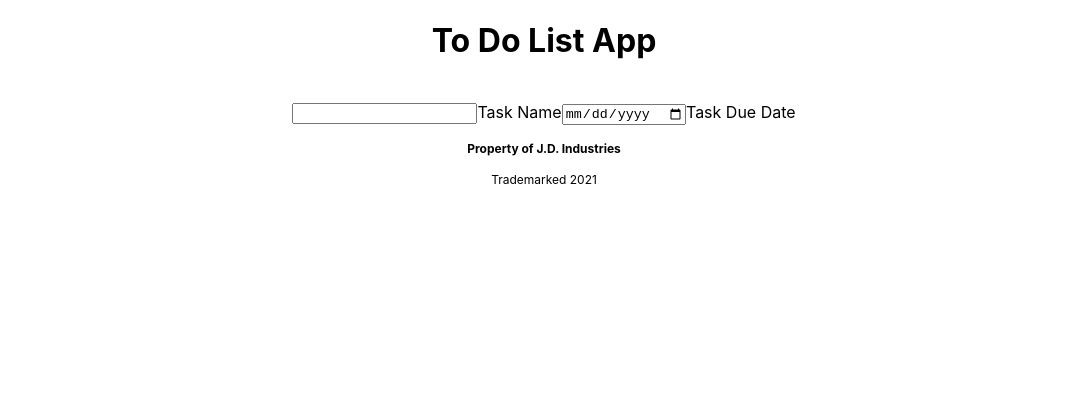
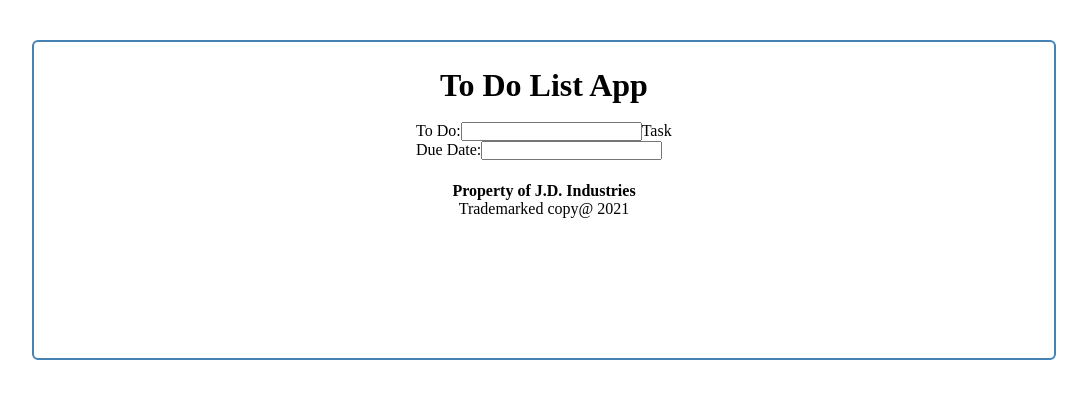
Before and after one commit to JDixon1995/To-Do-List-w-React, a React (Create React App) app: page / in a window 1280 px wide. Shown: the top 398 px of the page, without its empty margins (96-1183 px from the left). Built offline with nearby package versions, Linux system fonts and the light colour scheme.

Commit message:
added classNames to components, and styled for cleaner U/I.

```diff
--- a/src/App.css
+++ /dev/null
@@ -1,29 +0,0 @@
-.App {
-  text-align: center;
-}
-
-
-@media (prefers-reduced-motion: no-preference) {
-  .App-logo {
-    animation: App-logo-spin infinite 20s linear;
-  }
-}
-
-.App-header {
-  background-color: #282c34;
-  min-height: 100vh;
-  display: flex;
-  flex-direction: column;
-  align-items: center;
-  justify-content: center;
-  font-size: calc(10px + 2vmin);
-  color: white;
-}
-
-.App-link {
-  color: #61dafb;
-}
-
-#footer {
-  font-size: 0.75rem;
-}
--- a/src/App.js
+++ b/src/App.js
@@ -1,11 +1,10 @@
-import './App.css';
 import Header from './Header.js';
 import Form from './Form.js';
 import Footer from './Footer.js';
 
 function App() {
   return (
-    <div className="App">
+    <div className="container">
       <Header />
       <br />
       <Form />
--- a/src/Footer.js
+++ b/src/Footer.js
@@ -1,11 +1,9 @@
 const Footer = () => {
     return (
-        <div id="footer">
-            <footer>
+            <footer className="footer">
                 <h4>Property of J.D. Industries</h4>
-                <p>Trademarked 2021</p>
+                <p>Trademarked copy@ 2021</p>
             </footer>
-        </div>
     )
 }
 
--- a/src/Form.js
+++ b/src/Form.js
@@ -1,9 +1,11 @@
 const Form = () => {
     return (
-        <div>
+        <div className="form-div">
             <form>
-                <input type="text" />Task Name
-                <input type="date" />Task Due Date
+                <label>To Do:</label>
+                <input type="text" />
+                <label>Task Due Date:</label>
+                <input type="text" />
             </form>
         </div>
     )
--- a/src/Header.js
+++ b/src/Header.js
@@ -1,7 +1,7 @@
 const Header = () => {
     return (
         <div>
-            <header>
+            <header className="header">
                 <h1>To Do List App</h1>
             </header>
         </div>
--- a/src/index.css
+++ b/src/index.css
@@ -1,13 +1,38 @@
-body {
+* {
   margin: 0;
-  font-family: -apple-system, BlinkMacSystemFont, 'Segoe UI', 'Roboto', 'Oxygen',
-    'Ubuntu', 'Cantarell', 'Fira Sans', 'Droid Sans', 'Helvetica Neue',
-    sans-serif;
-  -webkit-font-smoothing: antialiased;
-  -moz-osx-font-smoothing: grayscale;
+  padding: 0;
+  box-sizing: border-box;
 }
 
-code {
-  font-family: source-code-pro, Menlo, Monaco, Consolas, 'Courier New',
-    monospace;
+.container {
+  max-width: 80vw;
+  margin: 40px auto;
+  min-height: 40vh;
+  padding: 25px;
+  border: 2px solid steelblue;
+  border-radius: 6px;
 }
+
+.header {
+  display: flex;
+  justify-content: center;
+  align-items: center;
+}
+
+.form-div {
+  display: flex;
+  justify-content: center;
+  align-items: center;
+  flex-direction: column;
+  max-width: 20vw;
+  padding: auto;
+  margin: auto;
+}
+
+.footer {
+  display: flex;
+  justify-content: center;
+  align-items: center;
+  flex-direction: column;
+  min-height: 10vh;
+}
```
